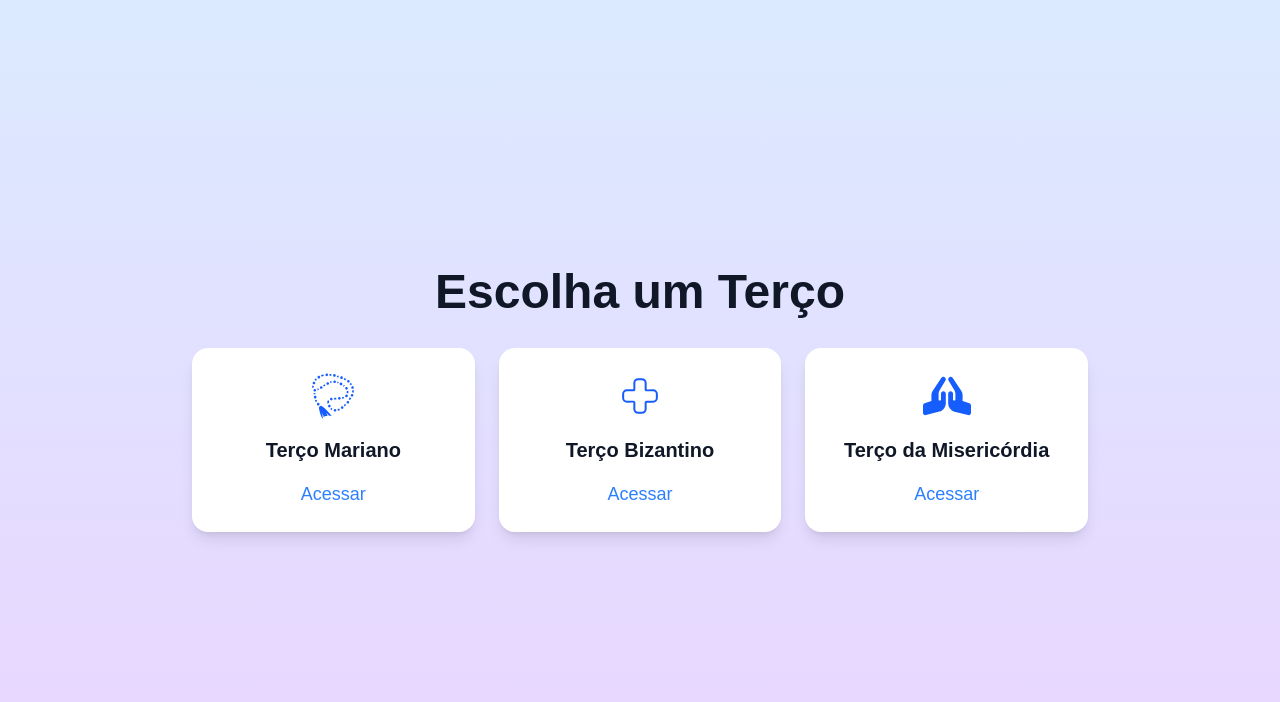
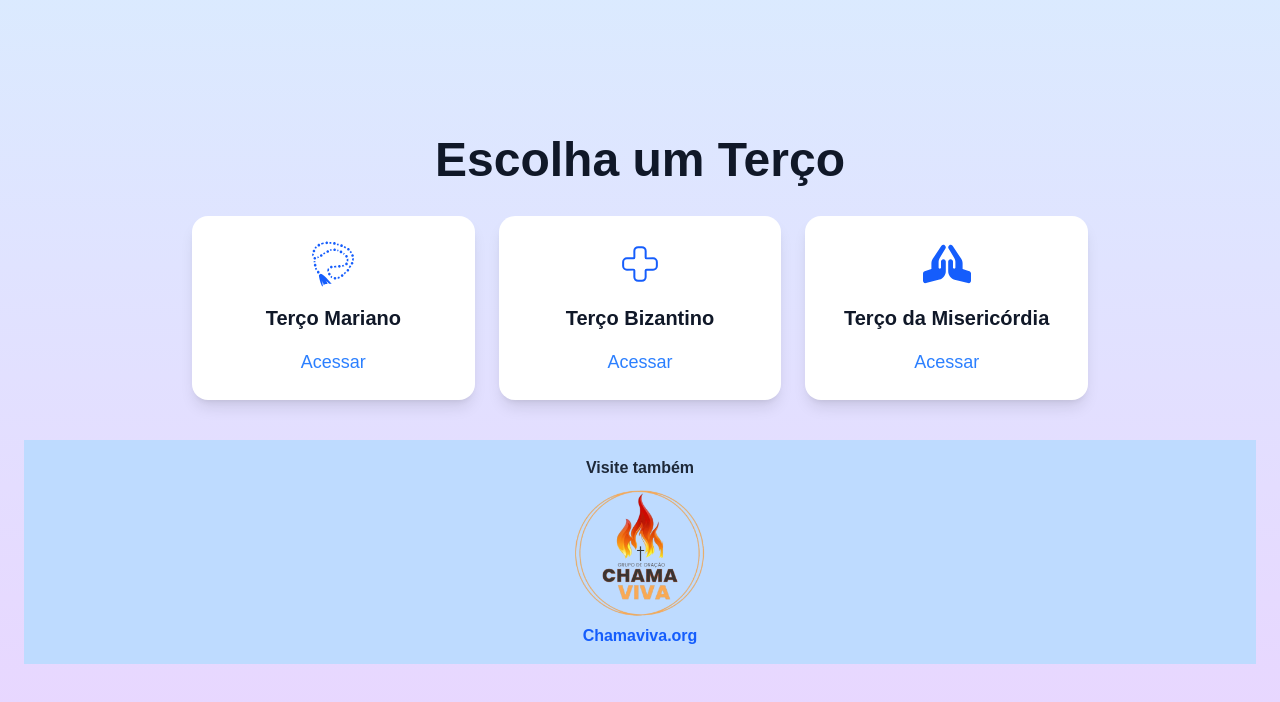
Before and after one commit to rodrigocamargo854/rosary-mods, a Next.js app: page / in a window 1280 px wide. Shown: the top 702 px of the page. Built offline with nearby package versions, Linux system fonts and the light colour scheme.

Commit message:
done luminosos

```diff
--- a/src/app/page.js
+++ b/src/app/page.js
@@ -6,6 +6,7 @@ import { useState } from "react";
 import { FaPrayingHands } from "react-icons/fa";
 import { CiMedicalCross } from "react-icons/ci";
 import { GiPrayerBeads } from "react-icons/gi";
+import Image from "next/image";
 export default function Home() {
   const [tercos] = useState([
     { name: "Terço Mariano", icon: <GiPrayerBeads />, link: "/terco-mariano" },
@@ -37,6 +38,17 @@ export default function Home() {
           </motion.div>
         ))}
       </div>
+      <footer className="w-full py-4 mt-10 bg-blue-200 text-center text-gray-800 font-semibold flex flex-col items-center">
+  <p>Visite também</p>
+  <Link href="https://gochamaviva.org" className="text-blue-600 hover:underline flex flex-col items-center">
+    <Image src="/logo-chamaviva.png" alt="Chamaviva" width={150} height={50} />
+    Chamaviva.org
+  </Link>
+</footer>
+
+
+
     </div>
+
   );
 }
--- a/src/app/terco-mariano/page.js
+++ b/src/app/terco-mariano/page.js
@@ -19,11 +19,11 @@ const misterios = [
   },
   {
     grupo: "Mistérios Luminosos", misterios: [
-      { title: "1º Mistério Luminoso", description: "Batismo de Jesus no Rio Jordão." },
-      { title: "2º Mistério Luminoso", description: "Milagre nas Bodas de Caná." },
-      { title: "3º Mistério Luminoso", description: "Anúncio do Reino e convite à conversão." },
-      { title: "4º Mistério Luminoso", description: "Transfiguração de Jesus." },
-      { title: "5º Mistério Luminoso", description: "Instituição da Eucaristia." },
+      { title: "1º Mistério Luminoso", description: "Batismo de Jesus no Rio Jordão.",link: "https://artsandculture.google.com/asset/batismo-de-jesus-almeida-j%C3%BAnior/DQFbX2vqOV9mNg?hl=en" },
+      { title: "2º Mistério Luminoso", description: "Milagre nas Bodas de Caná.",link: "https://artsandculture.google.com/asset/the-wedding-at-cana-paolo-veronese-byname-of-paolo-caliari-1528-1588-paris-mus%C3%A9e-du-louvre/7AEwlrXUn2yPcw?hl=en" },
+      { title: "3º Mistério Luminoso", description: "Anúncio do Reino e convite à conversão.",link:"https://pt.wikipedia.org/wiki/Serm%C3%A3o_da_Montanha#/media/Ficheiro:Bloch-SermonOnTheMount.jpg"},
+      { title: "4º Mistério Luminoso", description: "Transfiguração de Jesus.",link:"https://pt.wikipedia.org/wiki/Transfiguração_(Rafael)#/media/Ficheiro:Transfiguration_Raphael.jpg" },
+      { title: "5º Mistério Luminoso", description: "Instituição da Eucaristia.",Link: "https://pt.wikipedia.org/wiki/Transfiguração_(Rafael)#/media/Ficheiro:Transfiguration_Raphael.jpg"},
     ]
   },
   {
```
Also changed, not shown: public/logo-chamaviva.png (added).
